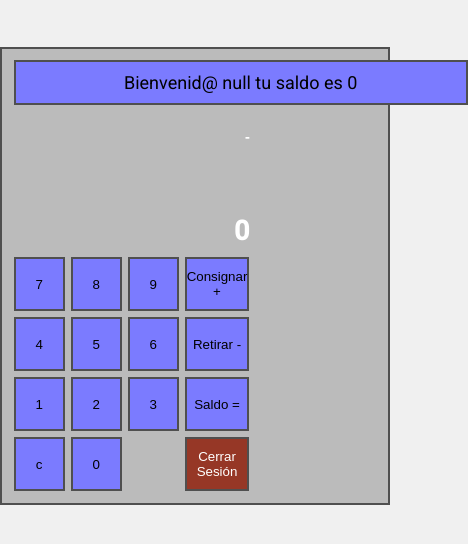
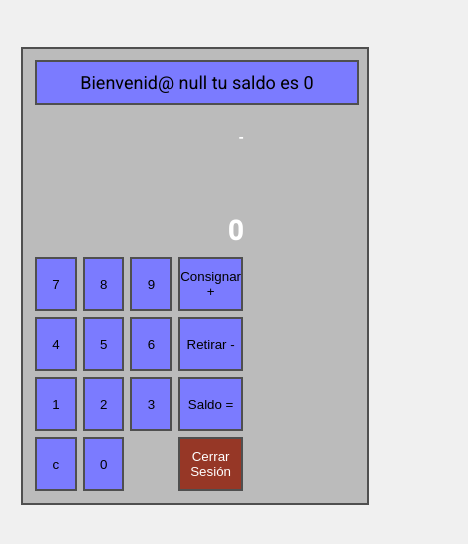
Before and after one commit to davidpeva/atm-project, a plain HTML site: page cajero.html in a window 390 px wide. Shown: the whole page, 468 px wide, since content can reach past the window. Drawn offline with Linux system fonts and the light colour scheme.

Commit message:
primer responsive

```diff
--- a/css/styles.css
+++ b/css/styles.css
@@ -14,7 +14,7 @@ body{
 
 .cajacentro {
     border: 2px #4f4f4f solid;
-    margin: 12% auto !important;
+    margin: 12% 12% !important;
     width: 450px;
     height: 100%;
     background-color: #bbbbbb;
--- a/css/styles2.css
+++ b/css/styles2.css
@@ -8,7 +8,7 @@ body {
 
 #contenedor {
     display: flex;
-    max-width: 1024px;
+    max-width: 100%;
     margin: 0 auto;
 }
 
@@ -16,7 +16,7 @@ body {
     border: 2px #4f4f4f solid;
     display: flex;
     flex-direction: row;
-    justify-content: space-between;
+    /* justify-content: space-between; */
     margin: 12% auto !important;
     width: 450px;
     height: 100%;
@@ -89,3 +89,27 @@ button:hover {
     background-color: #963726;
     color: #ffffff;
 }
+
+@media screen and (min-width: 320px) and (max-width:480px) {
+    .cajacentro {
+        border: 2px #4f4f4f solid;
+        display: flex;
+        flex-direction: row;
+        /* justify-content: space-between; */
+        margin: 12% auto !important;
+        width: 320px;
+        height: 100%;
+        background-color: #bbbbbb;
+        padding: 3%;
+    }
+    .bienvenido {
+        background-color: #7b7bff;
+        border: 2px #4f4f4f solid;
+        display: flex;
+        flex-direction: row;
+        justify-content: center;
+        padding: 10px 0;
+        position: absolute;
+        width: 320px;
+        }
+}
```
Also changed, not shown: index.html (+2 -1 lines).
